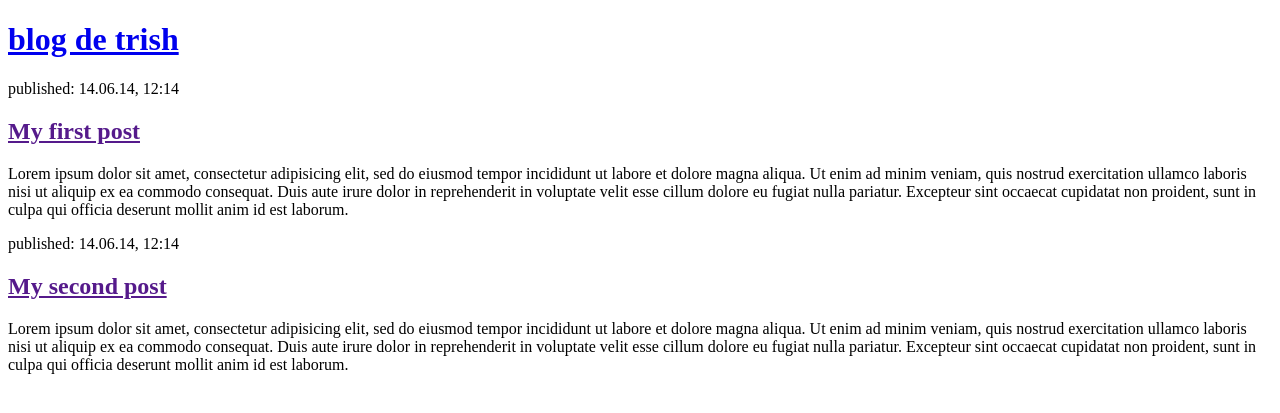
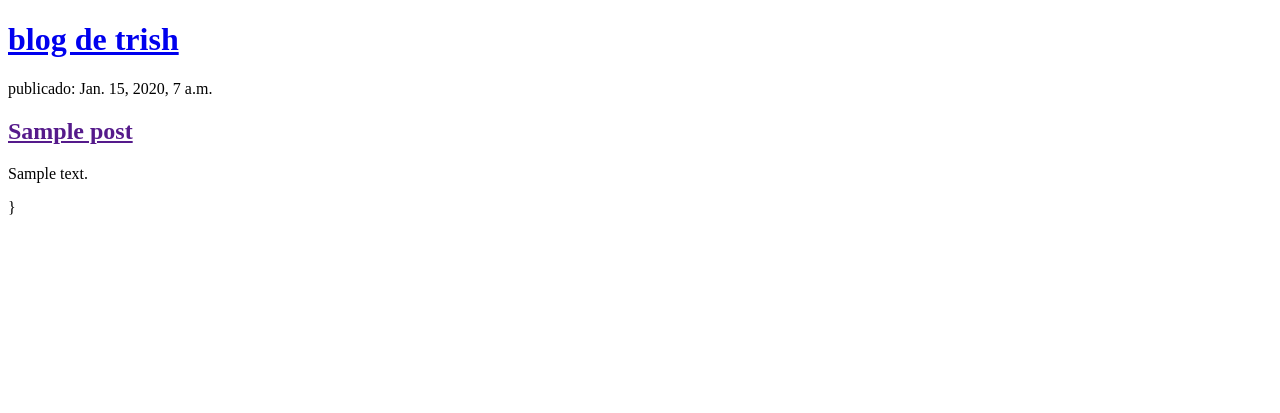
Before and after one commit to trishkiddo/my-first-blog, a Django app: template blog/templates/blog/post_list.html in a window 1280 px wide. Shown: the top 413 px of the page. Run offline with Django 3.2, Linux system fonts and the light colour scheme; the template is opened without the code that fills it: values that come from a table or form of the project are taken from there, others are empty; tables that the repository leaves empty hold one stand-in row (values such as "Sample post"); parts of the project's set-up code (start-up, migrations or seed data) failed here and were passed over.

Commit message:
templates modificados para mostrar posts desde base de datos

```diff
--- a/blog/templates/blog/post_list.html
+++ b/blog/templates/blog/post_list.html
@@ -6,27 +6,16 @@
 <body>
 	<div><h1><a href="/">blog de trish</a></h1></div>
 
-	<div>
-		<p>published: 14.06.14, 12:14</p>
-		<h2><a href="">My first post</a></h2>
-		<p>Lorem ipsum dolor sit amet, consectetur adipisicing elit, sed do eiusmod
-		tempor incididunt ut labore et dolore magna aliqua. Ut enim ad minim veniam,
-		quis nostrud exercitation ullamco laboris nisi ut aliquip ex ea commodo
-		consequat. Duis aute irure dolor in reprehenderit in voluptate velit esse
-		cillum dolore eu fugiat nulla pariatur. Excepteur sint occaecat cupidatat non
-		proident, sunt in culpa qui officia deserunt mollit anim id est laborum.</p>
-	</div>
 
-	<div>
-		<p>published: 14.06.14, 12:14</p>
-		<h2><a href="">My second post</a></h2>
-		<p>Lorem ipsum dolor sit amet, consectetur adipisicing elit, sed do eiusmod
-		tempor incididunt ut labore et dolore magna aliqua. Ut enim ad minim veniam,
-		quis nostrud exercitation ullamco laboris nisi ut aliquip ex ea commodo
-		consequat. Duis aute irure dolor in reprehenderit in voluptate velit esse
-		cillum dolore eu fugiat nulla pariatur. Excepteur sint occaecat cupidatat non
-		proident, sunt in culpa qui officia deserunt mollit anim id est laborum.</p>
-	</div>
+	{% for post in posts %}
+		<div>
+			<p>publicado: {{ post.published_date }}</p>
+			<h2><a href="">{{ post.title }}</a></h2>
+			<p>{{ post.text|linebreaksbr }}</p>
+		</div>
+	}{% endfor %}
+
+
 
 </body>
 </html>
--- a/blog/views.py
+++ b/blog/views.py
@@ -1,6 +1,9 @@
 from django.shortcuts import render
+from django.utils import timezone
+from .models import Post
 
 # Create your views here.
 
 def post_list(request):
-	return render(request, 'blog/post_list.html', {})
+	posts = Post.objects.filter(published_date__lte=timezone.now()).order_by('published_date')
+	return render(request, 'blog/post_list.html', {'posts': posts})
```
